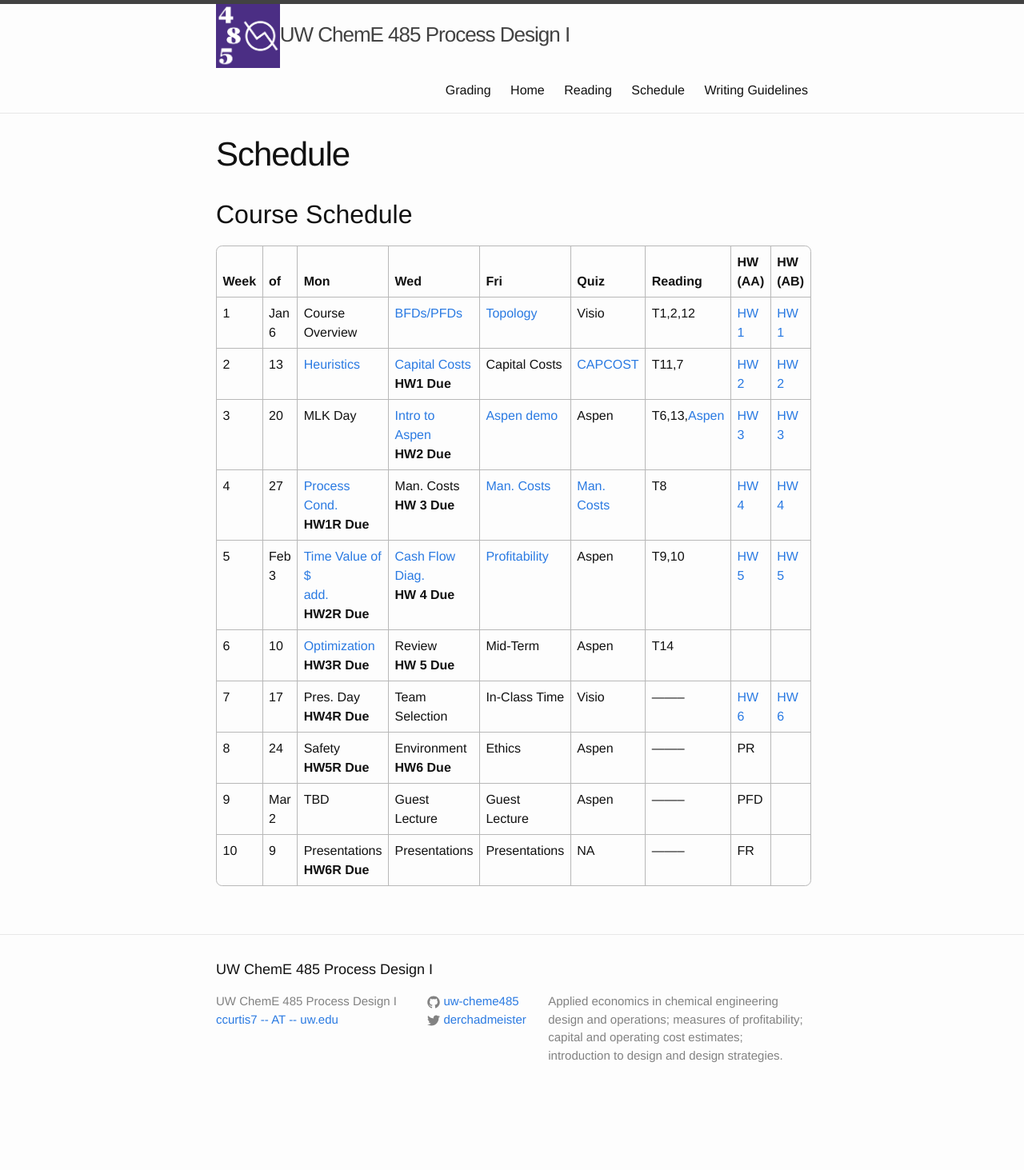
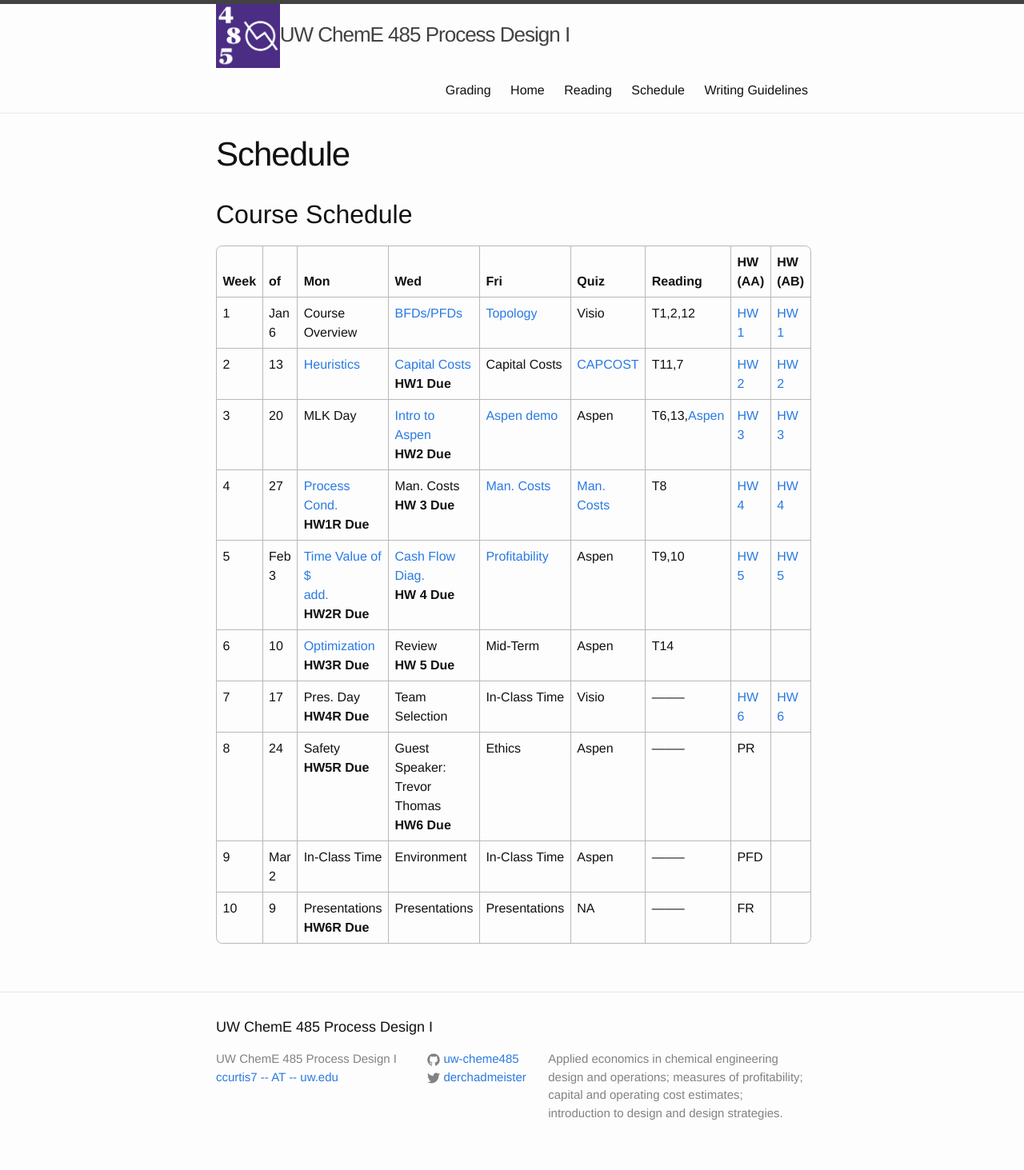
Before and after one commit to uw-cheme485/uw-cheme485.github.io, a Jekyll site: the page built from syllabus.md, in a window 1280 px wide. Shown: the whole page at 80% size. Built offline with Jekyll 4.4.1, drawn with Linux system fonts in a browser that asks for light colours; before the commit the page ends 1391 px from its top, so only the background shows below that.

Commit message:
Added guest speaker to schedule.

```diff
--- a/syllabus.md
+++ b/syllabus.md
@@ -15,6 +15,6 @@ collection: main
 | 5    | Feb 3 | [Time Value of $](https://github.com/uw-cheme485/uw-cheme485.github.io/raw/master/lectures/C9_Engineering_Economics.pdf) <br> [add.](https://github.com/uw-cheme485/uw-cheme485.github.io/raw/master/lectures/L11_Time_Money.pptx) <br> **HW2R Due** | [Cash Flow Diag.](https://github.com/uw-cheme485/uw-cheme485.github.io/raw/master/lectures/profitability_analysis.xlsx) <br> **HW 4 Due** | [Profitability](https://github.com/uw-cheme485/uw-cheme485.github.io/raw/master/lectures/C10_Profitability_Analysis.pdf)   | Aspen       | T9,10    | [HW 5](https://classroom.github.com/a/nVifKv1-)     | [HW 5](https://canvas.uw.edu/courses/1353698/assignments/5107683) |
 | 6    | 10    | [Optimization](https://github.com/uw-cheme485/uw-cheme485.github.io/raw/master/lectures/C14_Optimization.pdf) <br> **HW3R Due**   | Review <br> **HW 5 Due**         | Mid-Term        | Aspen       | T14      |          |
 | 7    | 17    | Pres. Day <br> **HW4R Due**      | Team Selection  | In-Class Time   | Visio       | -------- | [HW 6](https://classroom.github.com/a/igxERhIC)     | [HW 6](https://canvas.uw.edu/courses/1353698/assignments/5107728) |
-| 8    | 24    | Safety <br> **HW5R Due**         | Environment <br> **HW6 Due**    | Ethics          | Aspen       | -------- | PR       |
-| 9    | Mar 2 | TBD             | Guest Lecture   | Guest Lecture   | Aspen       | -------- | PFD      |
+| 8    | 24    | Safety <br> **HW5R Due**         | Guest Speaker: <br> Trevor Thomas <br> **HW6 Due**   | Ethics          | Aspen       | -------- | PR       |
+| 9    | Mar 2 | In-Class Time  | Environment  | In-Class Time   | Aspen       | -------- | PFD      |
 | 10   | 9     | Presentations <br> **HW6R Due**  | Presentations   | Presentations   | NA          | -------- | FR       |
```
